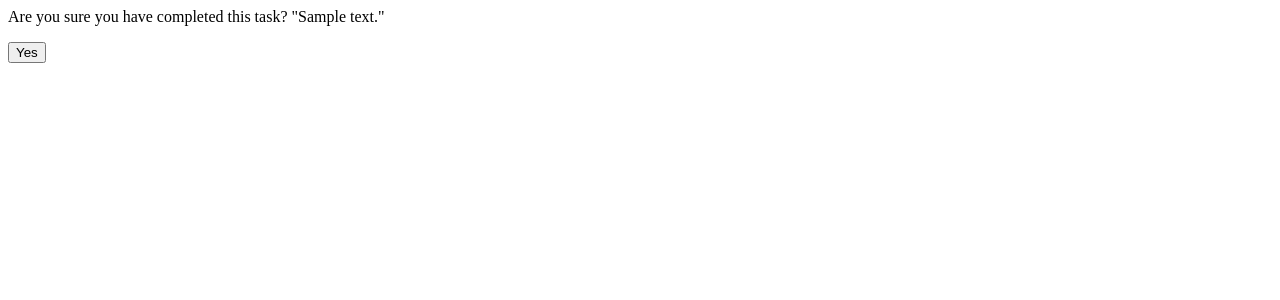
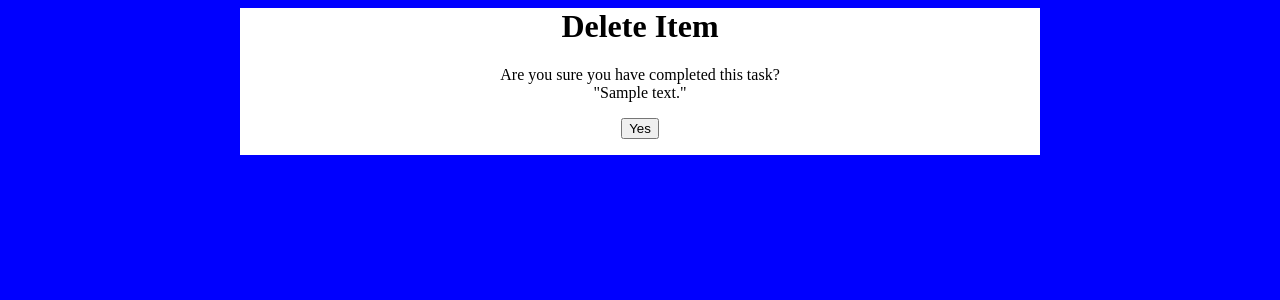
Before and after one commit to cmaughan1582/final-project, a Django app: page /to_do/1/delete/ in a window 1280 px wide. Shown: the top 300 px of the page. Run offline with Django 3.2, Linux system fonts and the light colour scheme; tables that the repository leaves empty hold one stand-in row (values such as "Sample post").

Commit message:
added css to the page

```diff
--- /dev/null
+++ b/to_do/static/to_do/style.css
@@ -0,0 +1,33 @@
+h1{
+    text-align: center;
+}
+.container{
+    width: 800px;
+    margin:auto;
+    background-color: white;
+}
+body{
+    background-color: blue;
+}
+li{
+    margin-left: 50px;
+}
+.add{
+    margin-left: 100px;
+}
+.none{
+    text-align: center;
+}
+.addform{
+    display: inline-block;
+    margin-left: auto;
+    margin-right: auto;
+    text-align: left;
+}
+.addblock{
+    display: block;
+    text-align: center;
+}
+.deletequest{
+    text-align: center;
+}
--- a/to_do/templates/to_do/delete.html
+++ b/to_do/templates/to_do/delete.html
@@ -1,6 +1,20 @@
-Are you sure you have completed this task? "{{ item.item_content }}"
+{% load static %}
+<head>
+  <title>
+    Delete Item
+  </title>
+  <link rel = "stylesheet" type="text/css" href="{% static 'to_do/style.css' %}" />
+</head>
+<body>
+<div class ="container">
+<h1>Delete Item</h1>
+<p class = "deletequest">Are you sure you have completed this task?<br> <span>"{{ item.item_content }}"</span></p>
 <p> </p>
-<form method="post">
+<div class="addblock">
+<form method="post" class="addform">
   {% csrf_token %}
   <button type="submit" class="btn btn-danger">Yes</button>
 </form>
+</div>
+</div>
+</body>
```
Also changed, not shown: to_do/templates/to_do/add.html (+15 -1 lines), to_do/templates/to_do/index.html (+15 -3 lines), db.sqlite3.
